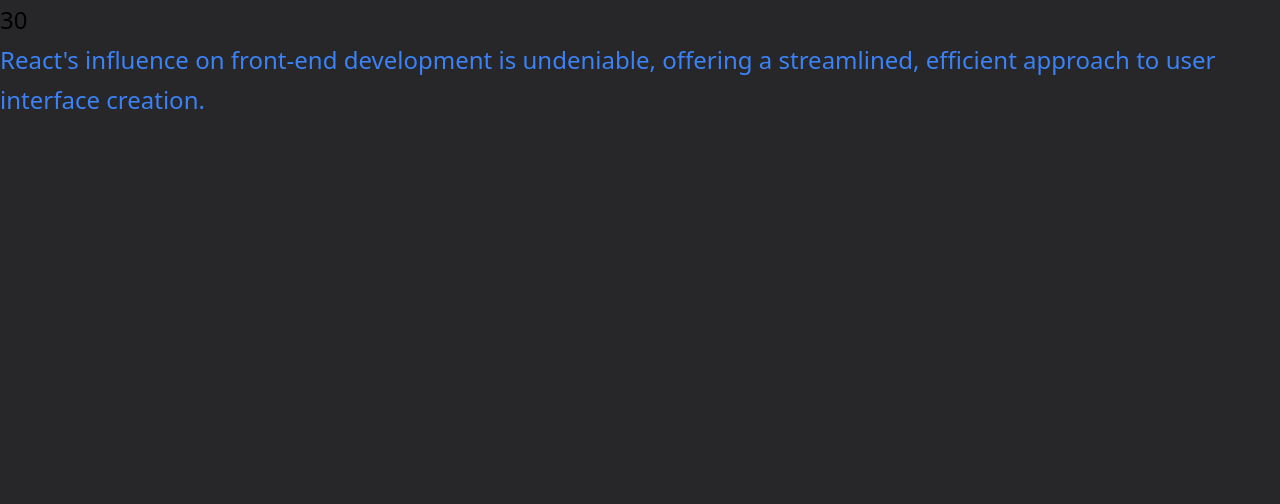
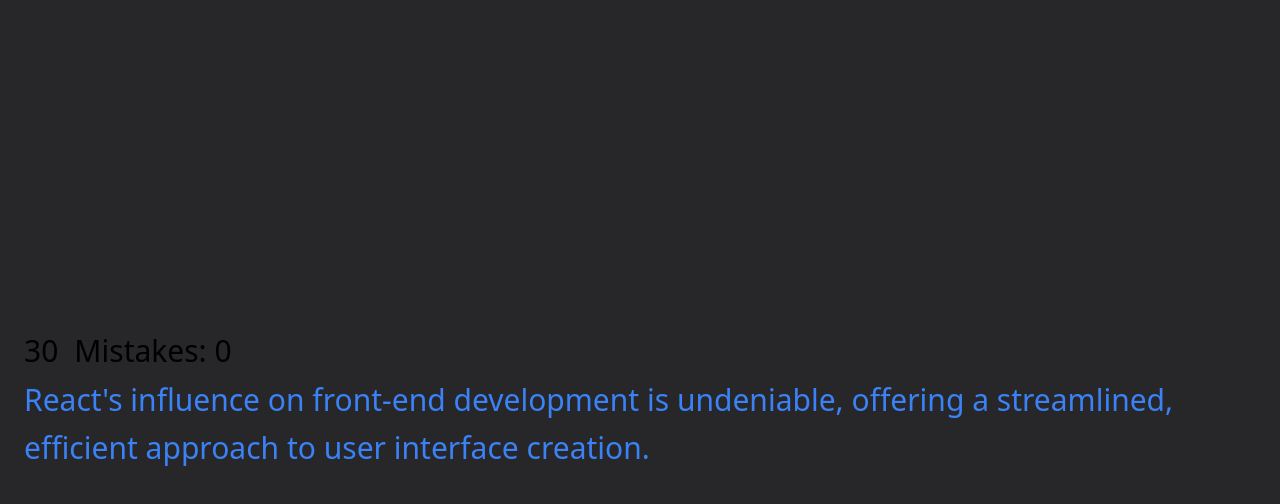
Before and after one commit to Sreesanth46/VueTypeRush, a Nuxt app: page / in a window 1280 px wide. Shown: the top 504 px of the page. Built offline with nearby package versions, Linux system fonts and the light colour scheme.

Commit message:
feat: color transition and added mistakes

```diff
--- a/app.vue
+++ b/app.vue
@@ -5,6 +5,7 @@
 const typed = ref("");
 const inputRef = ref<HTMLInputElement | null>(null);
 const isFocused = ref(false);
+const mistake = ref(0);
 
 onStartTyping(() => {
   focusInput();
@@ -44,16 +45,21 @@
 </script>
 
 <template>
-  <div class="bg-zinc-800 h-screen whitespace-normal text-2xl leading-10">
-    <div class="container mx-auto my-auto">
-      <nav>
+  <div
+    class="bg-zinc-800 h-screen whitespace-normal text-2xl md:text-3xl leading-10 md:leading-relaxed sm:flex sm:items-center"
+  >
+    <div class="container mx-auto p-6">
+      <nav class="flex gap-4">
         <Timer :timer="30" :start="isFocused" @time-up="blurInput" />
+        <p>Mistakes: {{ mistake }}</p>
       </nav>
       <Char
+        class="transition-colors duration-300"
         v-for="(char, charIndex) in actualCharacters"
         :key="char"
         :actual="char"
         :typed="typedCharacters?.[charIndex]"
+        @mistake="mistake++"
       />
       <input
         type="text"
```
